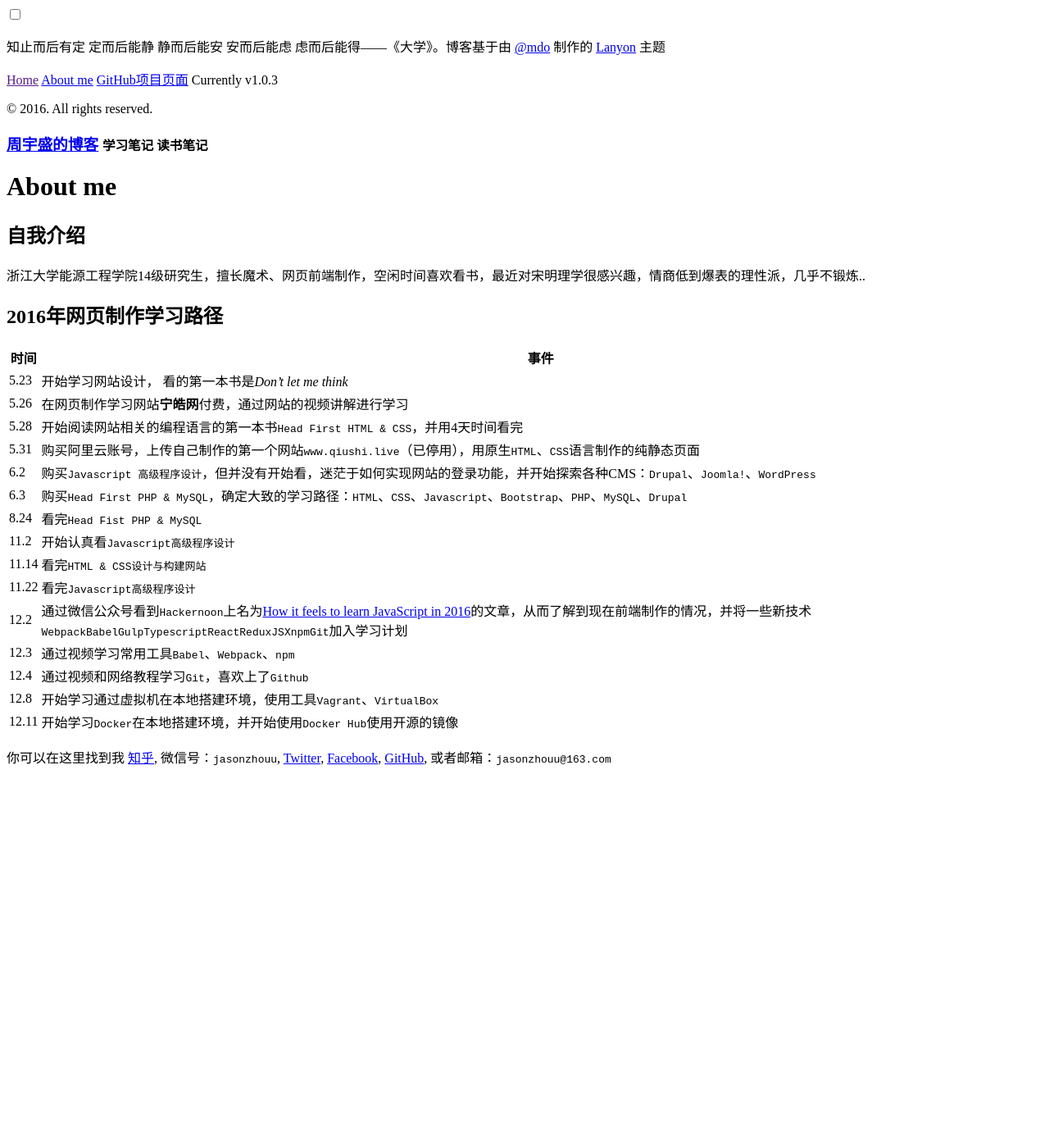
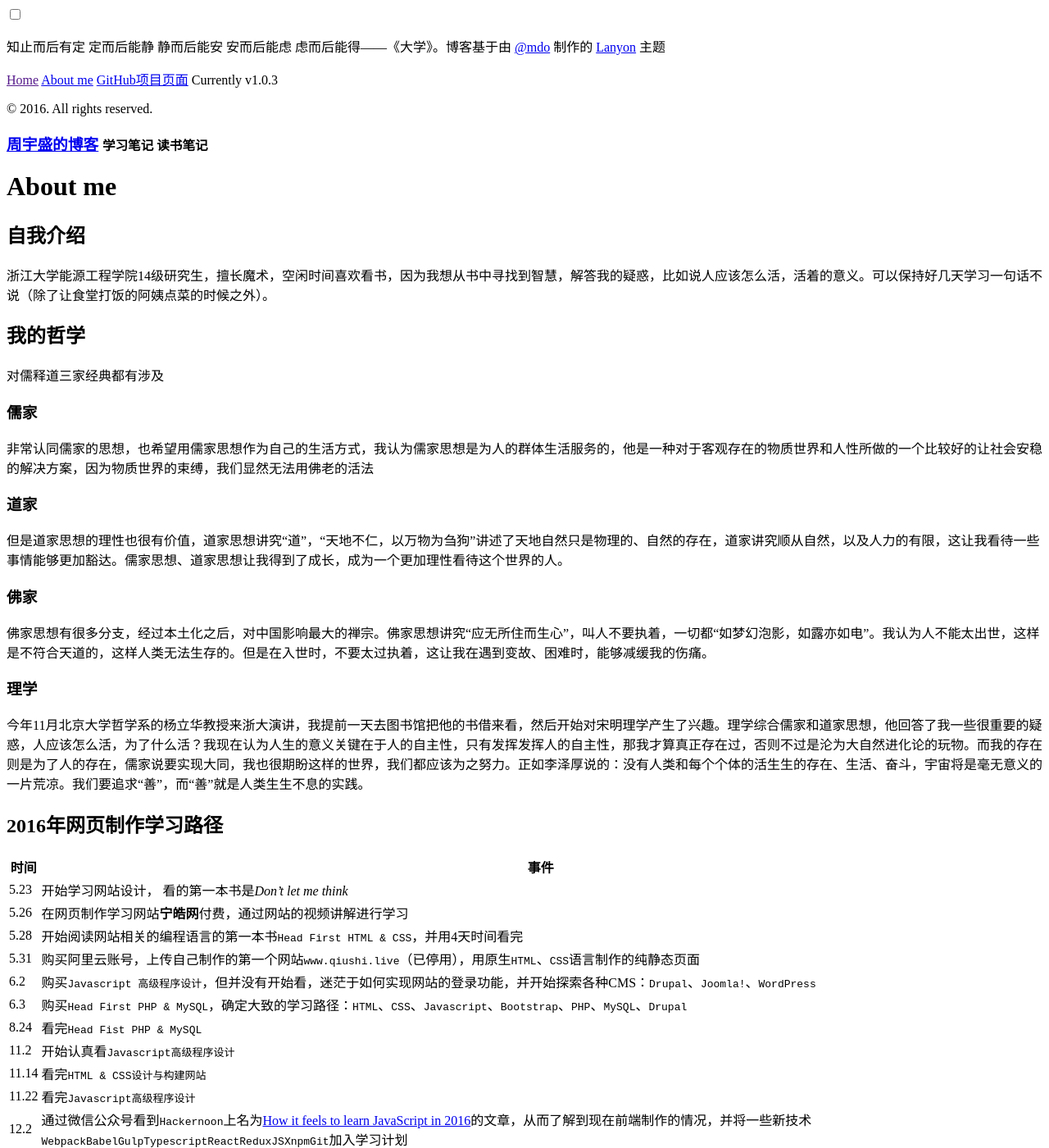
Before and after one commit to jasonzhouu/old-github-pages, a Jekyll site: the page built from about.md, in a window 1280 px wide and 1400 px high. Shown: the whole window at 82% size. Built offline with Jekyll 4.4.1, drawn with Linux system fonts in a browser that asks for light colours; comment, search, counter and statistics services are not loaded.

Commit message:
Update about.md

```diff
--- a/about.md
+++ b/about.md
@@ -4,7 +4,17 @@ title: About me
 ---
 
 ## 自我介绍
-浙江大学能源工程学院14级研究生，擅长魔术、网页前端制作，空闲时间喜欢看书，最近对宋明理学很感兴趣，情商低到爆表的理性派，几乎不锻炼..
+浙江大学能源工程学院14级研究生，擅长魔术，空闲时间喜欢看书，因为我想从书中寻找到智慧，解答我的疑惑，比如说人应该怎么活，活着的意义。可以保持好几天学习一句话不说（除了让食堂打饭的阿姨点菜的时候之外）。
+## 我的哲学
+对儒释道三家经典都有涉及
+### 儒家
+非常认同儒家的思想，也希望用儒家思想作为自己的生活方式，我认为儒家思想是为人的群体生活服务的，他是一种对于客观存在的物质世界和人性所做的一个比较好的让社会安稳的解决方案，因为物质世界的束缚，我们显然无法用佛老的活法
+### 道家
+但是道家思想的理性也很有价值，道家思想讲究“道”，“天地不仁，以万物为刍狗”讲述了天地自然只是物理的、自然的存在，道家讲究顺从自然，以及人力的有限，这让我看待一些事情能够更加豁达。儒家思想、道家思想让我得到了成长，成为一个更加理性看待这个世界的人。
+### 佛家
+佛家思想有很多分支，经过本土化之后，对中国影响最大的禅宗。佛家思想讲究“应无所住而生心”，叫人不要执着，一切都“如梦幻泡影，如露亦如电”。我认为人不能太出世，这样是不符合天道的，这样人类无法生存的。但是在入世时，不要太过执着，这让我在遇到变故、困难时，能够减缓我的伤痛。
+### 理学
+今年11月北京大学哲学系的杨立华教授来浙大演讲，我提前一天去图书馆把他的书借来看，然后开始对宋明理学产生了兴趣。理学综合儒家和道家思想，他回答了我一些很重要的疑惑，人应该怎么活，为了什么活？我现在认为人生的意义关键在于人的自主性，只有发挥发挥人的自主性，那我才算真正存在过，否则不过是沦为大自然进化论的玩物。而我的存在则是为了人的存在，儒家说要实现大同，我也很期盼这样的世界，我们都应该为之努力。正如李泽厚说的：没有人类和每个个体的活生生的存在、生活、奋斗，宇宙将是毫无意义的一片荒凉。我们要追求“善”，而“善”就是人类生生不息的实践。
 
 ## 2016年网页制作学习路径
 
```
